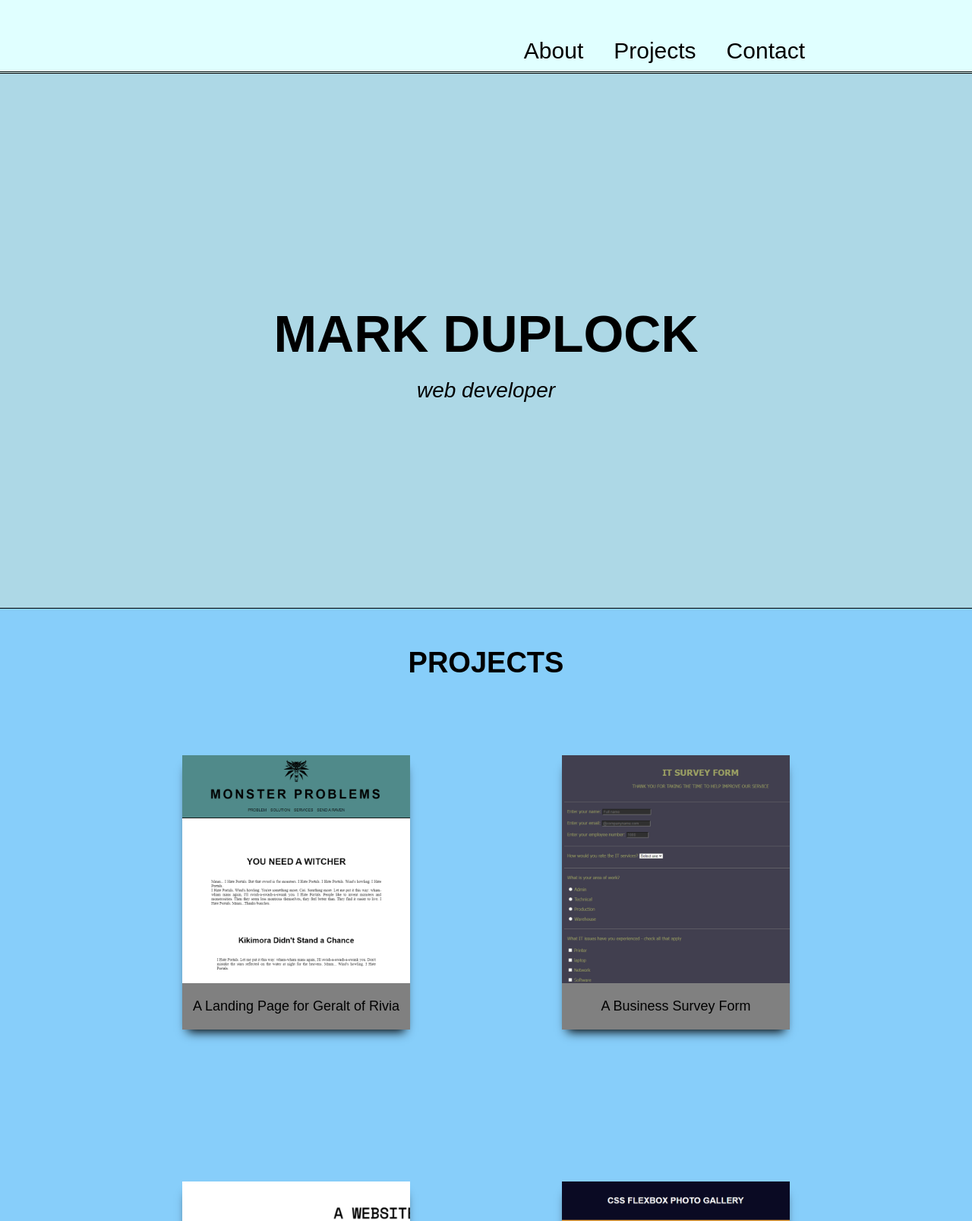
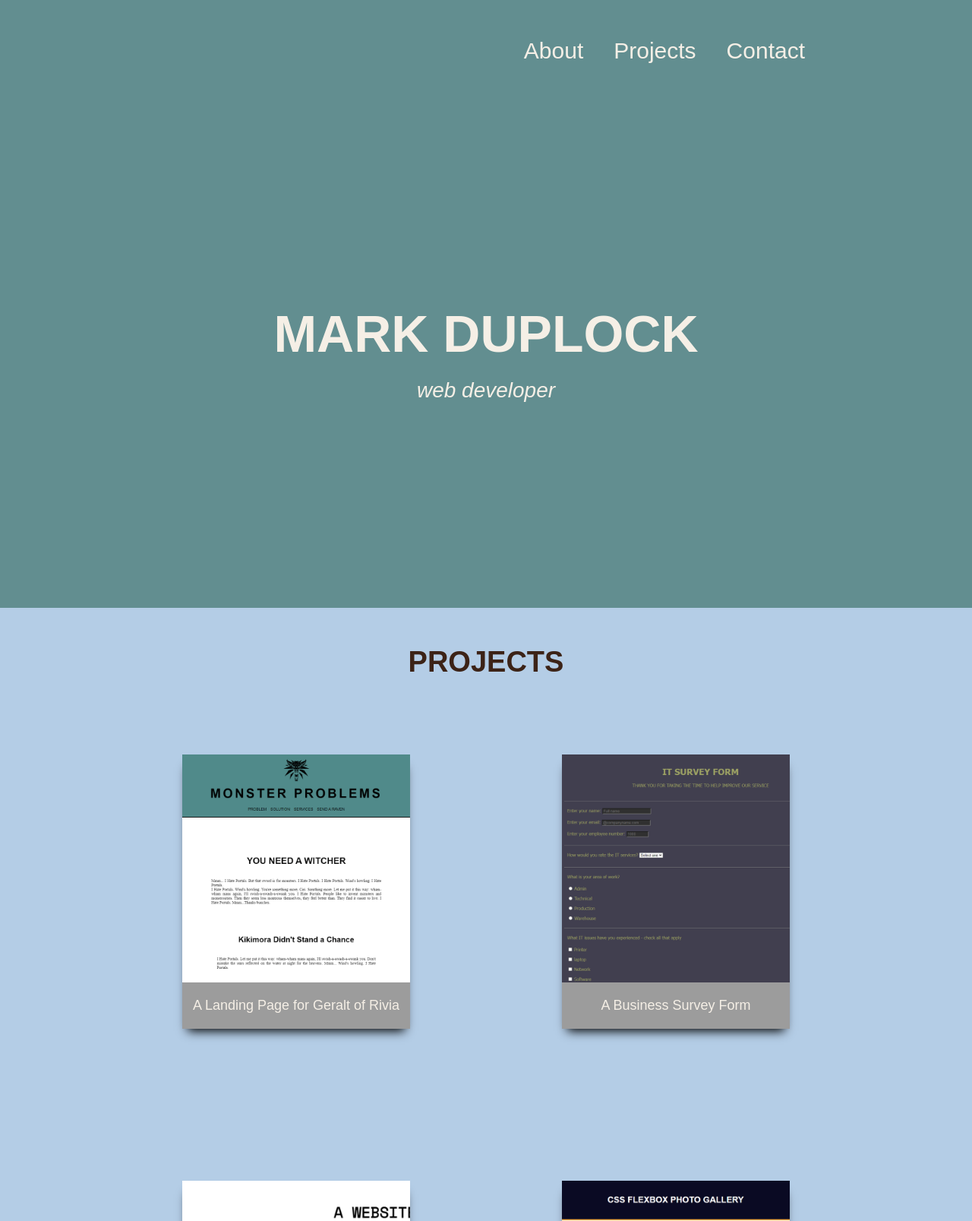
Before and after one commit to MarkDuplock/portfolio, a plain HTML site: page index.html in a window 1280 px wide. Shown: the top 1607 px of the page at 76% size. Drawn offline with Linux system fonts and the light colour scheme.

Commit message:
Updated colours

```diff
--- a/style.css
+++ b/style.css
@@ -1,6 +1,12 @@
+:root {
+  --body-color: #B4CDE6;
+  --heading-color: #628E90;
+  --main-text: #F5EFE6;
+  --secondary-text: #3C2317;
+  --accent: #9c9c9c;
+}
 
-
-/* RESET */
+/* RESET & COMMON */
 *,
 ::before,
 ::after {
@@ -10,30 +16,22 @@
 }
 
 html {
-  font-size: 10px;
   box-sizing: border-box;
-  color: black;
 }
 
 a {
   text-decoration: none;
-  color: black;
 }
 
-li {
-  list-style: none;
-}
 
 /* HEAD */
 header {
   height: 100vh;
-  background-color: lightblue;
-  border-bottom: 1px black solid;
+  background-color: var(--heading-color);
 }
 
 nav {
-  background-color: lightcyan;
-  border-bottom: 3px black double;
+  background-color: var(--heading-color);
   position: fixed;
   width: 100%;
 }
@@ -49,11 +47,22 @@ nav {
 
 #nav-list li {
   font-size: 30px;
+  padding-bottom: 5px;
   cursor: pointer;
   font-family: sans-serif;
+  list-style: none;
+}
+
+#nav-list li a {
+  color: var(--main-text);
+}
+
+#nav-list li a:hover {
+  color: var(--secondary-text) ;
 }
 
 h1 {
+  color: var(--main-text);
   font-size: 68px;
   text-transform: uppercase;
   font-family: sans-serif;
@@ -62,6 +71,7 @@ h1 {
 }
 
 header p {
+  color: var(--main-text);
   font-size: 28px;
   font-style: italic;
   font-family: sans-serif;
@@ -73,7 +83,7 @@ main {
   display: flex;
   flex-direction: column;
   align-items: center;
-  background-color: lightskyblue;
+  background-color: var(--body-color);
 }
 
 #projects {
@@ -86,6 +96,7 @@ main {
   font-size: 38px;
   padding-top: 50px;
   text-transform: uppercase;
+  color: var(--secondary-text);
 }
 
 #project-images {
@@ -97,12 +108,13 @@ main {
 }
 
 figcaption {
+  color: var(--main-text);
   text-align: center;
   font-family: sans-serif;
   font-size: 18px;
   padding: 20px 0;
-  margin-top: -2px;
-  background-color: gray;
+  margin-top: -4px;
+  background-color: var(--accent);
 }
 
 #project-images img {
@@ -118,9 +130,12 @@ figure {
   margin: 0 auto;
   text-align: center;
   padding: 20px;
-  border: 1px black solid;
-  background-color: gray;
+  background-color: var(--heading-color);
   box-shadow: 0px 10px 13px -7px #000000, 5px 5px 11px 11px rgba(0, 0, 0, 0);
+}
+
+#show-all a {
+  color: var(--main-text);
 }
 
 #contact {
@@ -132,12 +147,14 @@ figure {
 #contact h3 {
   font-family: sans-serif;
   font-size: 38px;
+  color: var(--secondary-text);
 }
 
 #contact p {
   font-family: sans-serif;
   font-size: 28px;
   padding: 10px 0 50px;
+  color: var(--secondary-text);
 }
 
 .social {
@@ -147,21 +164,22 @@ figure {
   padding-bottom: 50px;
 }
 
-i {
+.social i {
   font-size: 38px;
+  color: var(--secondary-text);
 }
 
 footer {
   height: 100px;
-  background-color: lightblue;
-  border-top: 1px black solid;
+  background-color: var(--heading-color);
 }
 
 footer p {
+  color: var(--main-text);
   font-family: sans-serif;
   font-size: 18px;
   text-align: center;
-  margin-top: 50px;
+  padding-top: 40px;
 }
 
 footer i {
```
